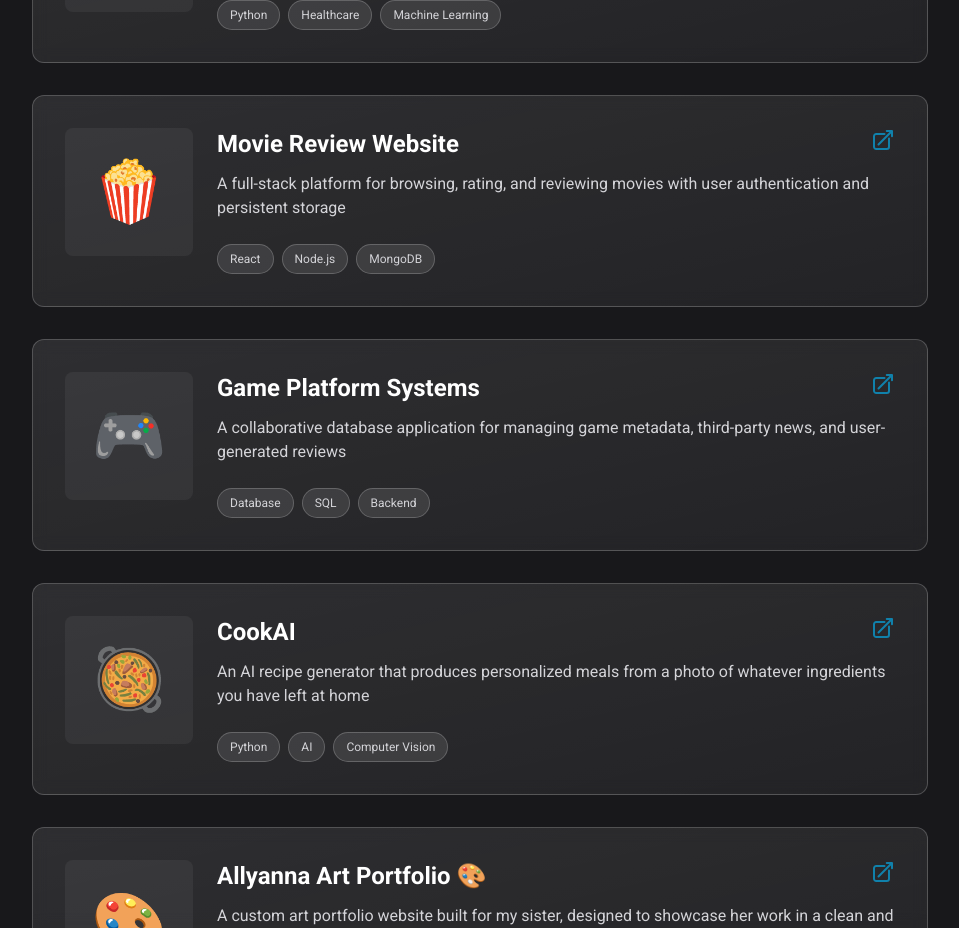
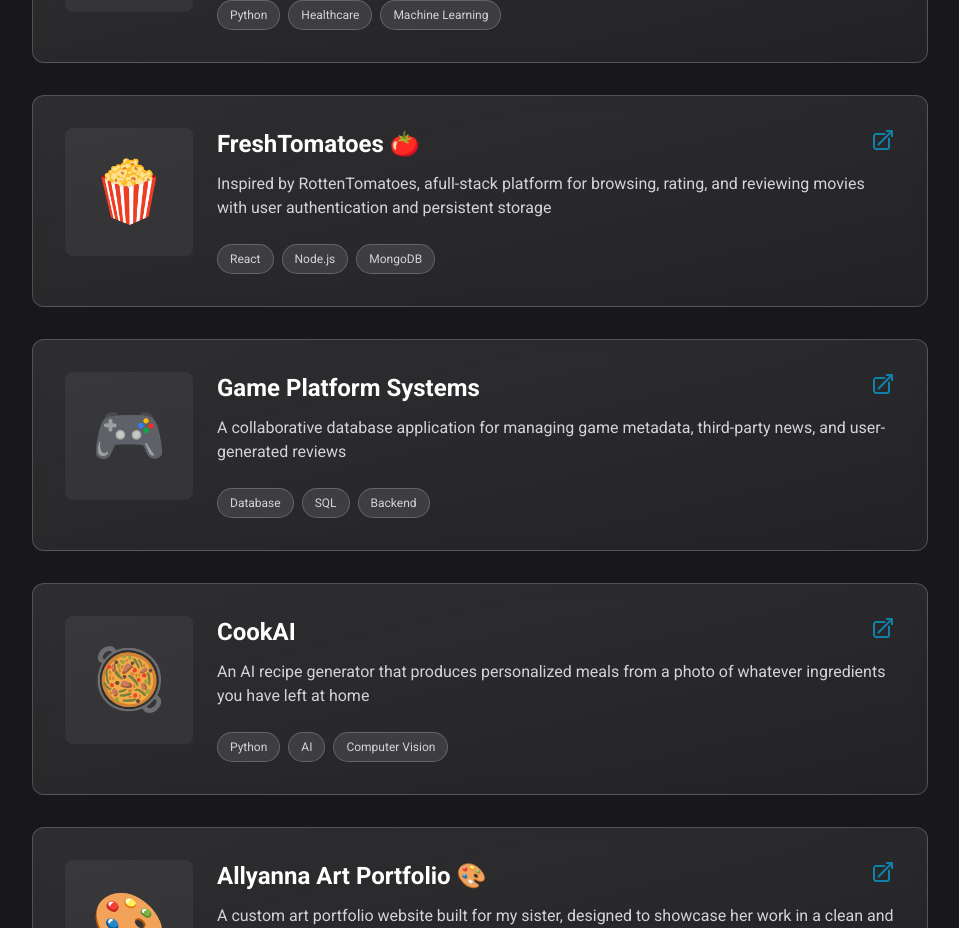
Before and after one commit to LaoAronn/laoaronn.github.io, a React (Vite) app: page / in a window 1280 px wide. Shown: the part 800-1728 px from the top of the page, without its empty margins (160-1119 px from the left). Built offline with nearby package versions, Linux system fonts and the light colour scheme.

Commit message:
Changed Project description

```diff
--- a/src/pages/Projects.jsx
+++ b/src/pages/Projects.jsx
@@ -19,8 +19,8 @@ const allProjects = [
   },
   {
     category: 'software',
-    title: 'Movie Review Website',
-    desc: 'A full-stack platform for browsing, rating, and reviewing movies with user authentication and persistent storage',
+    title: 'FreshTomatoes 🍅',
+    desc: 'Inspired by RottenTomatoes, afull-stack platform for browsing, rating, and reviewing movies with user authentication and persistent storage',
     icon: '🍿',
     link: 'https://github.com/LaoAronn/Movie-Website',
     tags: ['React', 'Node.js', 'MongoDB']
```
